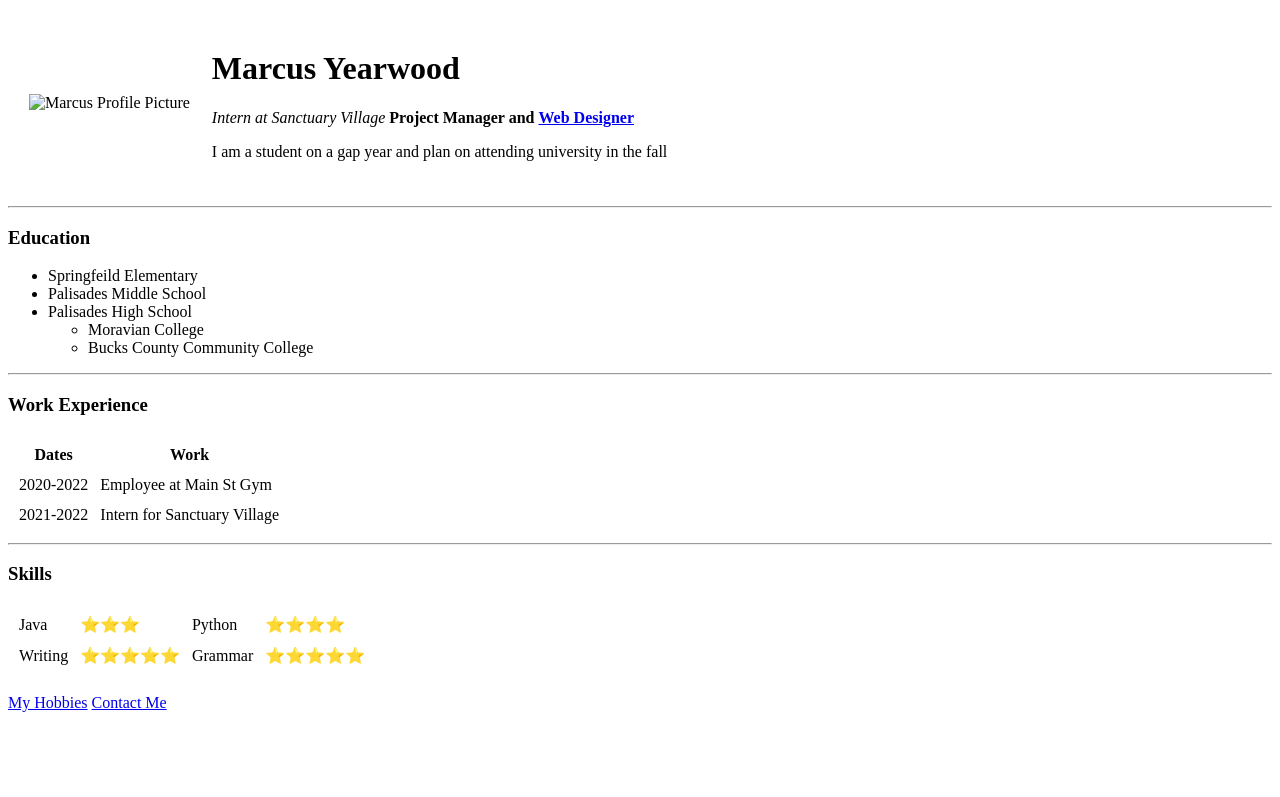
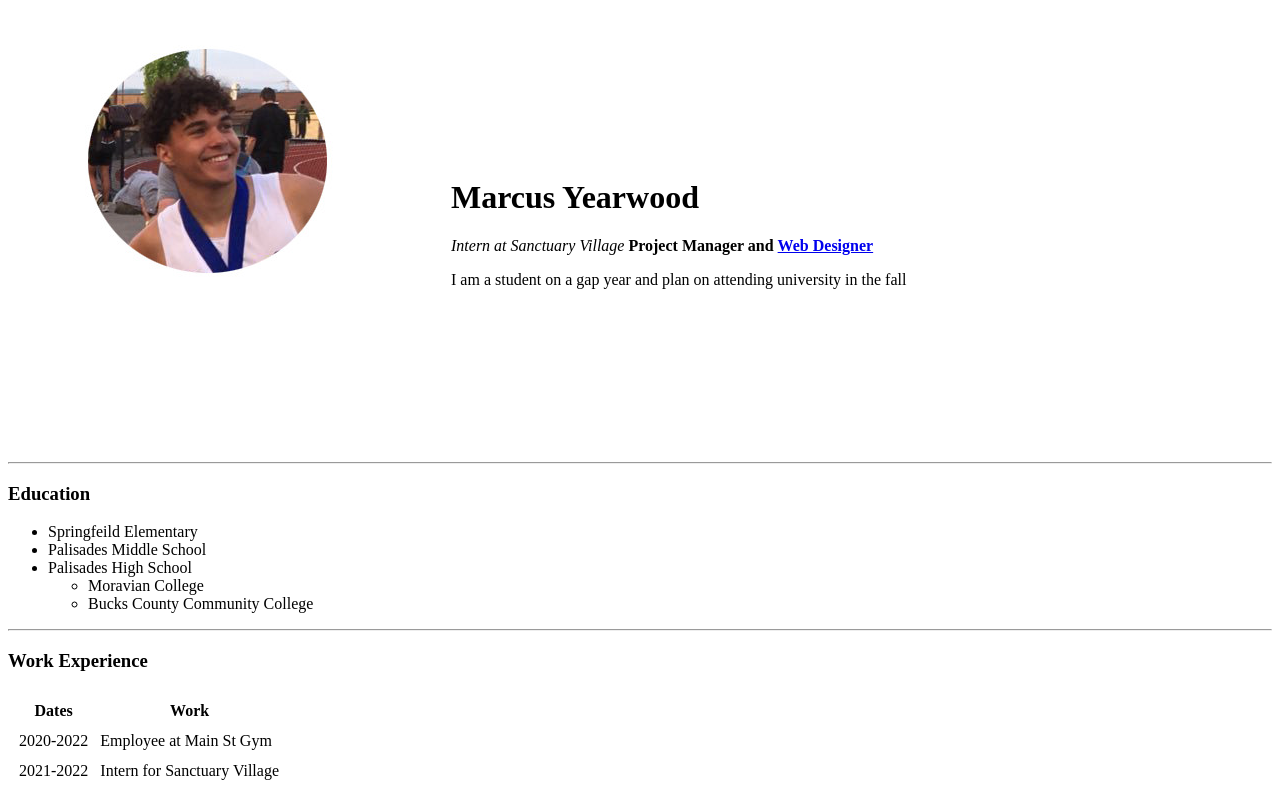
Before and after one commit to MarcusYearwood/cv, a plain HTML site: page index.html in a window 1280 px wide. Shown: the top 797 px of the page. Drawn offline with Linux system fonts and the light colour scheme.

Commit message:
Update index.html

```diff
--- a/index.html
+++ b/index.html
@@ -10,7 +10,7 @@
 <body>
   <table cellspacing="20">
     <tr>
-      <td> <img src="profile-picture-circle.psd" alt="Marcus Profile Picture"></td>
+      <td> <img src="profile-picture-circle.jpg" alt="Marcus Profile Picture"></td>
       <td>
         <h1>Marcus Yearwood</h1>
         <p><em>Intern at Sanctuary Village</em> <strong>Project Manager and</strong> <a href="https://www.tinyhousecommunity.org/"><strong>Web Designer</strong></a></p>
```
